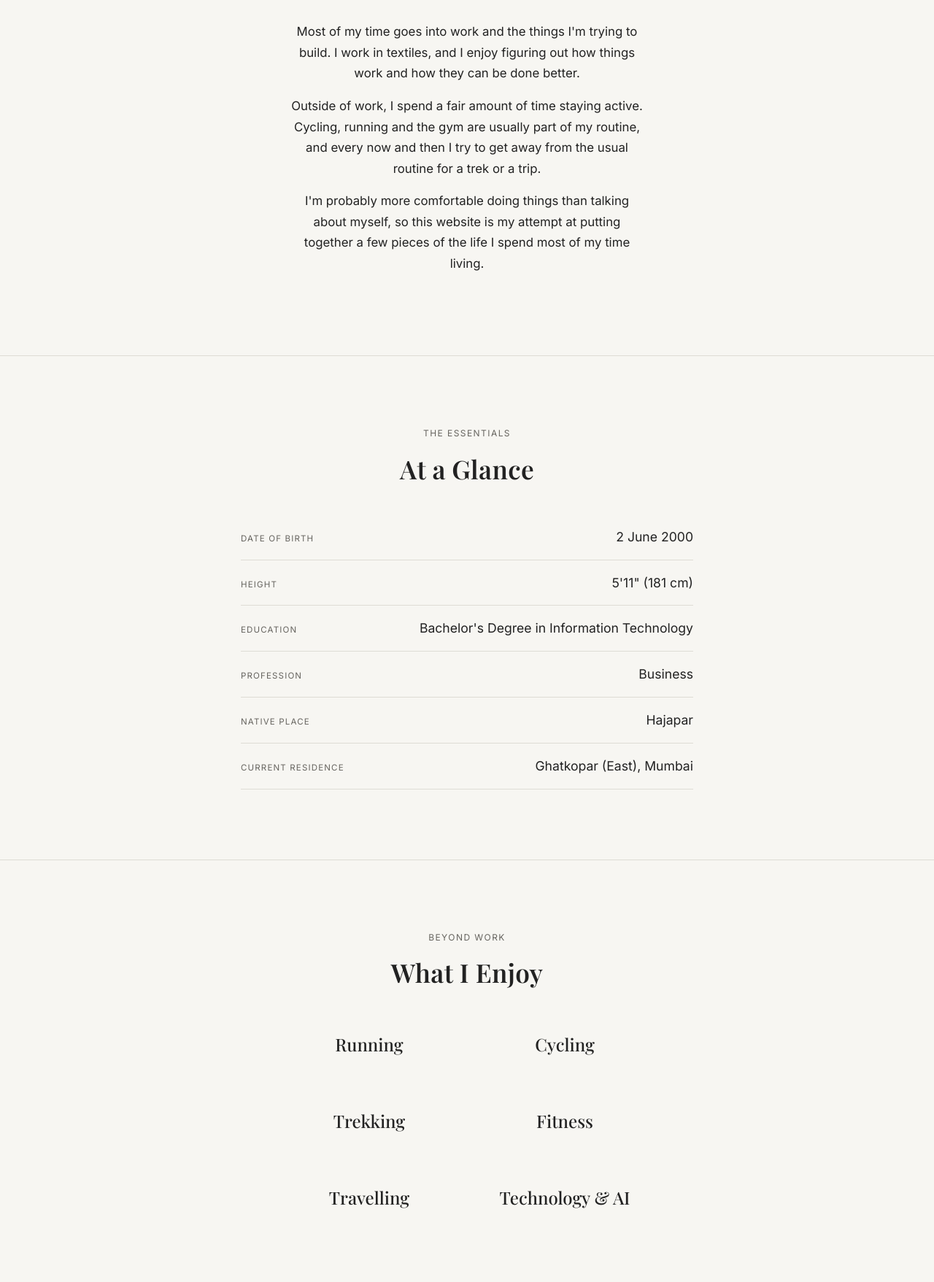
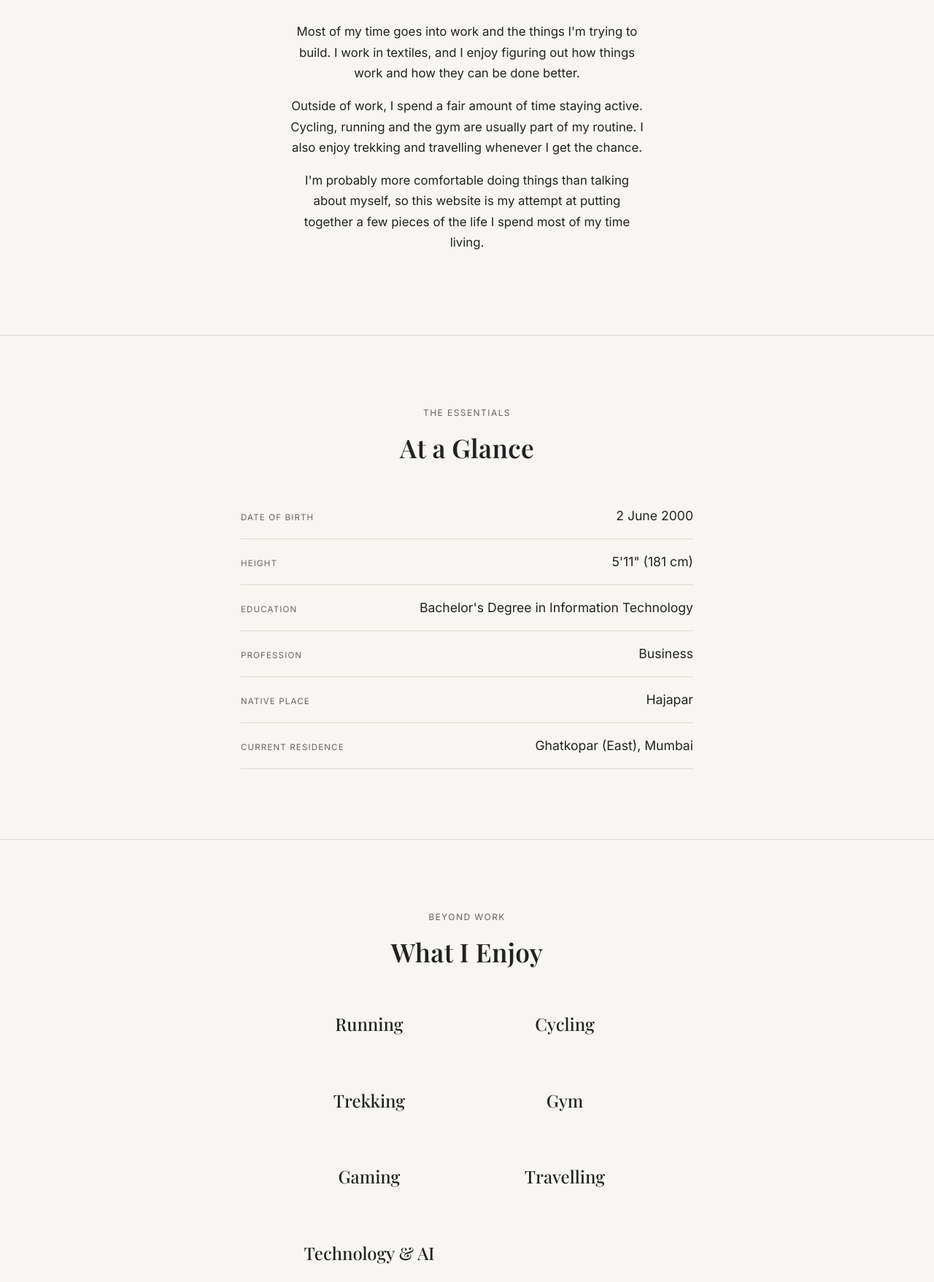
Before and after one commit to Azreal18/viraj-profile, a plain HTML site: page index.html in a window 1280 px wide. Shown: the part 1181-2938 px from the top of the page at 73% size. Drawn offline with nearby package versions, Linux system fonts and the light colour scheme.

Commit message:
Update personal narrative for clarity and add gaming to interests

```diff
--- a/index.html
+++ b/index.html
@@ -69,8 +69,8 @@
         I work in textiles, and I enjoy figuring out how things work and how they can be done better.
       </p>
       <p class="about-text">
-        Outside of work, I spend a fair amount of time staying active. Cycling, running and the gym are usually part of my routine,
-        and every now and then I try to get away from the usual routine for a trek or a trip.
+        Outside of work, I spend a fair amount of time staying active. Cycling, running and the gym are usually part of my routine.
+        I also enjoy trekking and travelling whenever I get the chance.
       </p>
       <p class="about-text">
         I'm probably more comfortable doing things than talking about myself,
@@ -124,7 +124,8 @@
         <li>Running</li>
         <li>Cycling</li>
         <li>Trekking</li>
-        <li>Fitness</li>
+        <li>Gym</li>
+        <li>Gaming</li>
         <li>Travelling</li>
         <li>Technology &amp; AI</li>
       </ul>
```
